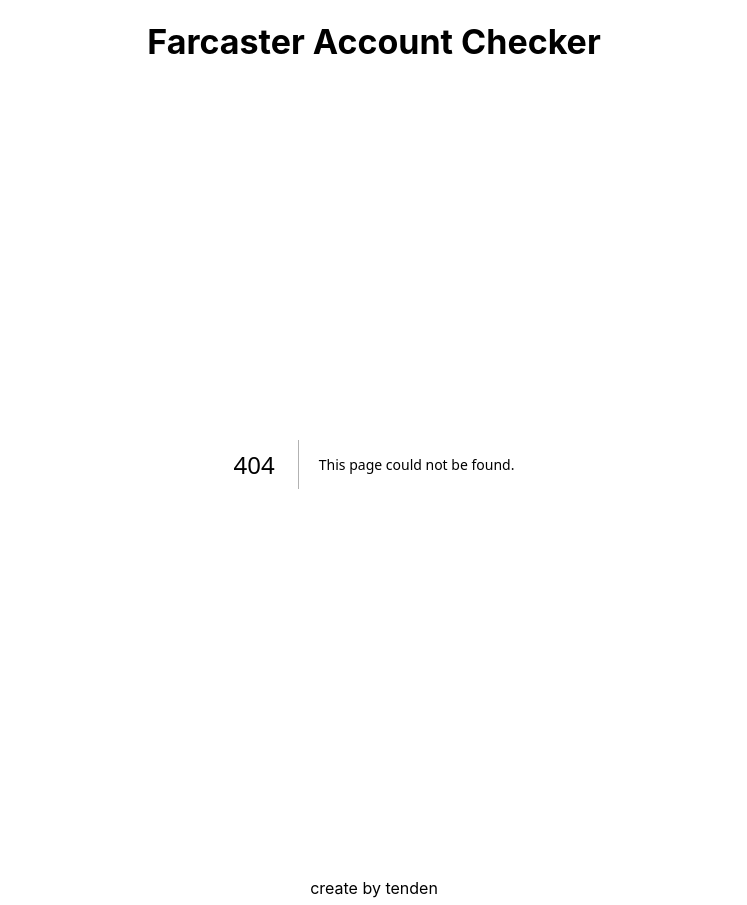
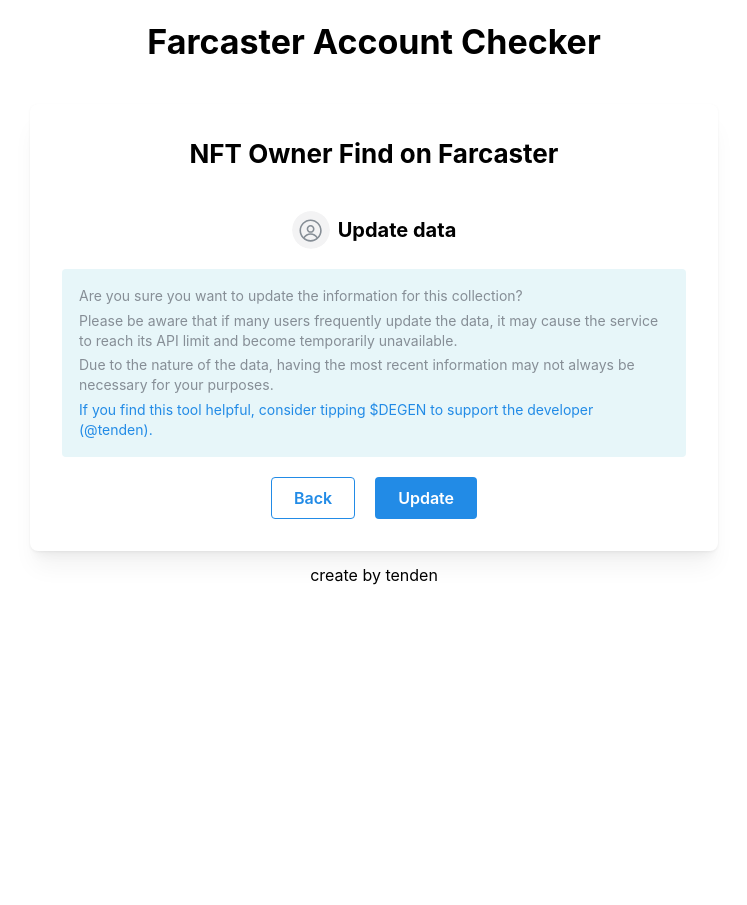
Before and after one commit to barubora3/Farcaster-Account-Checker, a Next.js app: page /update in a window 1280 px wide. Before the commit this address had no page. Shown: the whole page, without its empty margins (266-1013 px from the left). After the commit the page ends 800 px from the top, so only its background shows below. Built offline with nearby package versions, Linux system fonts and the light colour scheme; no server answers.

Commit message:
データの更新機能を実装

```diff
--- a/src/app/result/page.tsx
+++ b/src/app/result/page.tsx
@@ -160,8 +160,6 @@
   };
 
   const registerData = async () => {
-    const chain = searchParams?.chain;
-    const contractAddress = searchParams?.contractAddress;
     const key = `${chain}:${contractAddress}`;
     const ref = db.ref(`collection/${key}`);
 
@@ -184,6 +182,10 @@
     }
   };
 
+  let chain = searchParams?.chain as string;
+  let contractAddress = searchParams?.contractAddress as string;
+  const forceUpdate = searchParams?.forceUpdate || false;
+
   let label = "";
   let icon = "";
   let collectionSlug = "";
@@ -193,14 +195,8 @@
   // firebaseにデータが存在するかチェック
   const registerdData = await checkAndRestoreData();
 
-  if (registerdData.hasData && registerdData.data) {
-    label = registerdData.data.label;
-    icon = registerdData.data.icon || "";
-    collectionSlug = registerdData.data.collectionSlug;
-    walletAddressList = registerdData.data.walletAddressList;
-    tableData.body = registerdData.data.body;
-    updateAt = registerdData.data.updatedAt;
-  } else {
+  // DBのデータが存在しないか、forceUpdateが指定されている場合はデータ処理を実行
+  if (!registerdData.hasData || !registerdData.data || forceUpdate) {
     const collection = await getCollectionInfo();
     label = collection.label;
     icon = collection.icon;
@@ -209,6 +205,13 @@
     farcasterUsers = await analyze();
     const registerTime = await registerData();
     updateAt = registerTime;
+  } else {
+    label = registerdData.data.label;
+    icon = registerdData.data.icon || "";
+    collectionSlug = registerdData.data.collectionSlug;
+    walletAddressList = registerdData.data.walletAddressList;
+    tableData.body = registerdData.data.body;
+    updateAt = registerdData.data.updatedAt;
   }
 
   function formatDate(timestamp: number): string {
@@ -248,7 +251,7 @@
               walletAddressList.length +
               " " +
               collectionSlug +
-              "holders,\n" +
+              "holders, " +
               tableData.body?.length +
               " have registerd a Farcaster account. &embeds[]=" +
               " !&embeds[]=" +
@@ -262,7 +265,21 @@
             <Button>Share on Warpcast</Button>
           </a>
           <Box px={8} />
-          <Button disabled={true}>Update Result(Upcoming)</Button>
+
+          <a
+            href={
+              "/update?chain=" +
+              chain +
+              "&contractAddress=" +
+              contractAddress +
+              "&name=" +
+              label +
+              "&icon=" +
+              icon
+            }
+          >
+            <Button>Update Result</Button>
+          </a>
         </Center>
 
         <Text ta="right" pr={8} pb={4}>
--- /dev/null
+++ b/src/app/update/page.tsx
@@ -0,0 +1,144 @@
+"use client";
+import { useRouter, useSearchParams } from "next/navigation";
+
+import {
+  Container,
+  Title,
+  Button,
+  rem,
+  LoadingOverlay,
+  Center,
+  Paper,
+  TextInput,
+  Alert,
+  Box,
+  Text,
+  Avatar,
+} from "@mantine/core";
+import { chainOptions, AlchemyChainNames, ChainName } from "@/app/lib/chain";
+
+import { useState } from "react";
+const iconStyle = { width: rem(12), height: rem(12) };
+
+const ALCHEMY_API_KEY = process.env.NEXT_PUBLIC_ALCHEMY_API_KEY!;
+
+const fetchOptions = { method: "GET", headers: { accept: "application/json" } };
+
+export default function Home() {
+  const router = useRouter();
+  const searchParams = useSearchParams();
+  const chain = searchParams.get("chain") as ChainName;
+  const name = searchParams.get("name") || "";
+  const icon = searchParams.get("icon") || "";
+  const contractAddress = searchParams.get("contractAddress") || "";
+
+  const [isLoading, setIsLoading] = useState<boolean>(false);
+  const [errorMessage, setErrorMessage] = useState<string | null>(null);
+
+  const handleNavigation = async (isUpdate: boolean) => {
+    setIsLoading(true);
+
+    const query = {
+      chain: chain!,
+      contractAddress: contractAddress.toLowerCase(),
+      ...(isUpdate ? { forceUpdate: "true" } : {}),
+    };
+
+    const searchParams = new URLSearchParams(query);
+    const url = `/result?${searchParams.toString()}`;
+
+    router.push(url);
+  };
+
+  return (
+    <>
+      <LoadingOverlay
+        visible={isLoading}
+        zIndex={1000}
+        overlayProps={{ radius: "sm", blur: 2 }}
+      />
+      <Container size="sm" mt={40}>
+        <Paper shadow="md" p="xl" radius="md">
+          <Center>
+            <Title order={2} mb={20}>
+              NFT Owner Find on Farcaster
+            </Title>
+          </Center>
+          <Center pt={20}>
+            <Avatar
+              src={icon}
+              alt="icon"
+              className="mr-2 inline-block align-middle"
+            />
+            <Text fz={20} fw={"bold"}>
+              Update {name} data
+            </Text>
+          </Center>
+
+          {/**
+          <TextInput
+            label="Chain"
+            placeholder="Select chain"
+            value={chain}
+            disabled={true}
+            mb={20}
+          />
+          <TextInput
+            label="NFT Contract Address"
+            placeholder="Enter contract address"
+            value={contractAddress}
+            disabled={true}
+            mb={20}
+          />
+           */}
+          {errorMessage && (
+            <Box pb={20}>
+              <Alert variant="light" color="red" title={errorMessage}></Alert>
+            </Box>
+          )}
+          <Box mb={20} mt={20}>
+            <Alert variant="light" color="cyan" title={errorMessage}>
+              <Text size="sm" color="dimmed" mb={4}>
+                Are you sure you want to update the information for this
+                collection?
+              </Text>
+              <Text size="sm" color="dimmed" mb={4}>
+                Please be aware that if many users frequently update the data,
+                it may cause the service to reach its API limit and become
+                temporarily unavailable.
+              </Text>
+              <Text size="sm" color="dimmed" mb={4}>
+                Due to the nature of the data, having the most recent
+                information may not always be necessary for your purposes.
+              </Text>
+              <Text size="sm" color="blue">
+                If you find this tool helpful, consider tipping $DEGEN to
+                support the developer{" "}
+                <span>
+                  {" "}
+                  <a href="https://warpcast.com/tenden" target="_blank">
+                    (@tenden)
+                  </a>
+                </span>
+                .
+              </Text>
+            </Alert>
+          </Box>
+          <Center>
+            <Button
+              size="md"
+              variant="outline"
+              onClick={() => handleNavigation(false)}
+              mr={20}
+            >
+              Back
+            </Button>
+            <Button size="md" onClick={() => handleNavigation(true)}>
+              Update
+            </Button>
+          </Center>
+        </Paper>
+      </Container>
+    </>
+  );
+}
```
